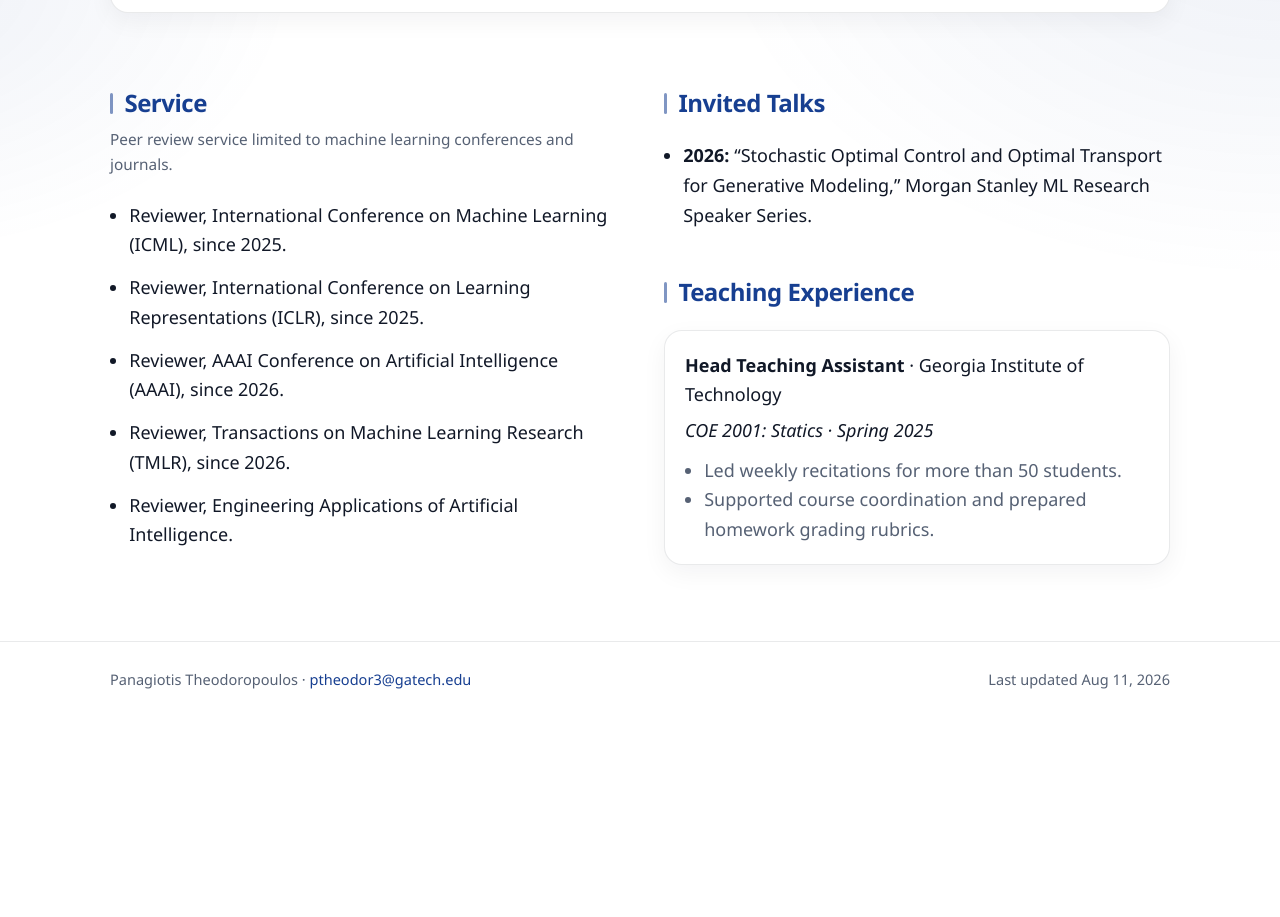
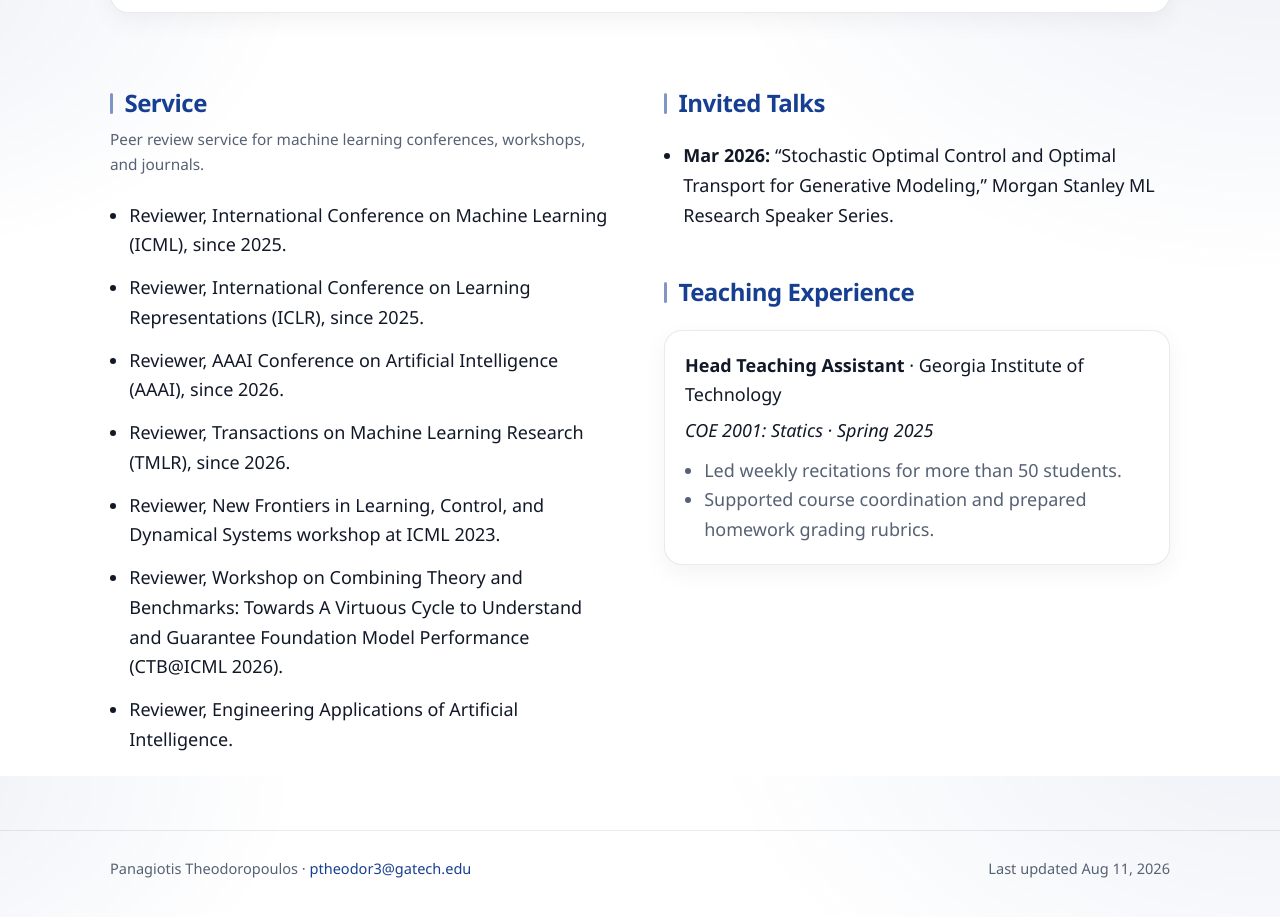
Before and after one commit to panostheo98/panostheo98.github.io, a plain HTML site: page index.html in a window 1280 px wide. Shown: the part 2424-3341 px from the top of the page. Before the commit the page ends 3163 px from the top, so only its background shows below. Drawn offline with Linux system fonts and the light colour scheme.

Commit message:
Update reviewer service and invited talk date

```diff
--- a/index.html
+++ b/index.html
@@ -834,13 +834,15 @@
         <section aria-labelledby="service-title">
           <div class="section-header">
             <h2 id="service-title" class="section-title">Service</h2>
-            <p class="section-intro">Peer review service limited to machine learning conferences and journals.</p>
+            <p class="section-intro">Peer review service for machine learning conferences, workshops, and journals.</p>
           </div>
           <ul class="bullet-list">
             <li>Reviewer, International Conference on Machine Learning (ICML), since 2025.</li>
             <li>Reviewer, International Conference on Learning Representations (ICLR), since 2025.</li>
             <li>Reviewer, AAAI Conference on Artificial Intelligence (AAAI), since 2026.</li>
             <li>Reviewer, Transactions on Machine Learning Research (TMLR), since 2026.</li>
+            <li>Reviewer, New Frontiers in Learning, Control, and Dynamical Systems workshop at ICML 2023.</li>
+            <li>Reviewer, Workshop on Combining Theory and Benchmarks: Towards A Virtuous Cycle to Understand and Guarantee Foundation Model Performance (CTB@ICML 2026).</li>
             <li>Reviewer, Engineering Applications of Artificial Intelligence.</li>
           </ul>
         </section>
@@ -851,7 +853,7 @@
               <h2 id="talks-title" class="section-title">Invited Talks</h2>
             </div>
             <ul class="bullet-list">
-              <li><strong>2026:</strong> “Stochastic Optimal Control and Optimal Transport for Generative Modeling,” Morgan Stanley ML Research Speaker Series.</li>
+              <li><strong>Mar 2026:</strong> “Stochastic Optimal Control and Optimal Transport for Generative Modeling,” Morgan Stanley ML Research Speaker Series.</li>
             </ul>
           </section>
 
```
